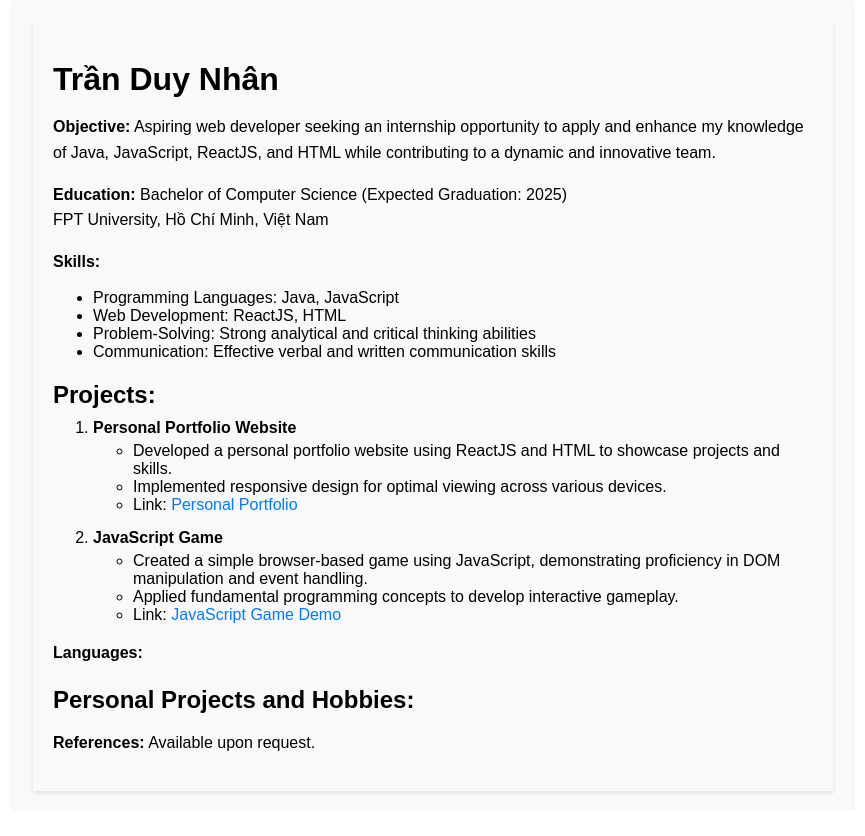
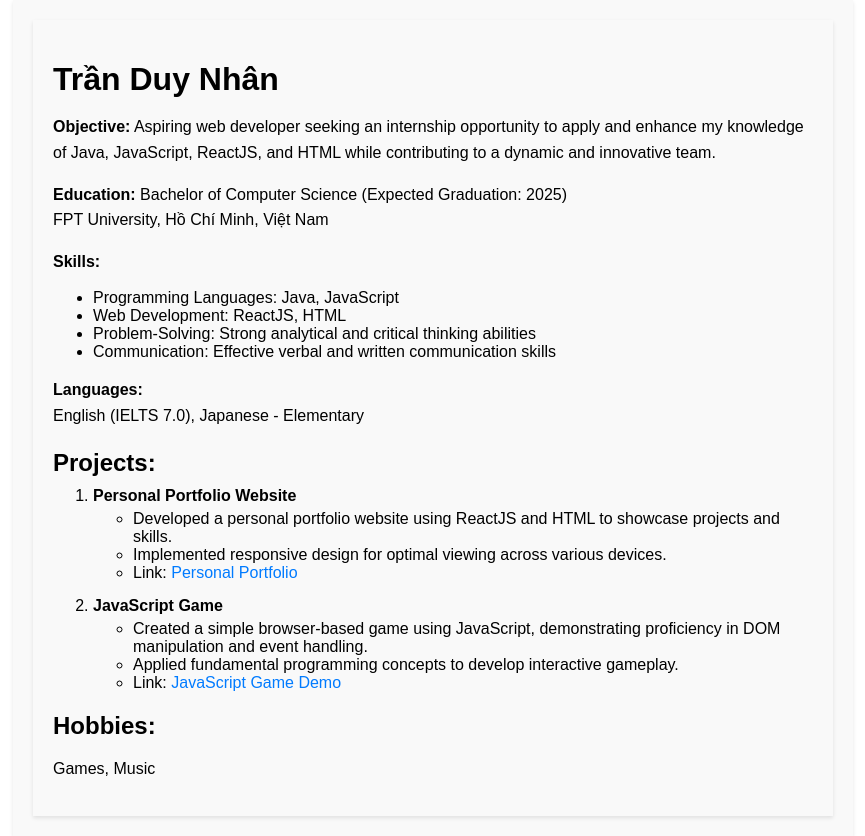
Before and after one commit to deadline-backup/demo-cv, a React (Create React App) app: page / in a window 1280 px wide. Shown: the whole page, without its empty margins (207-1072 px from the left). Before the commit the page ends 811 px from the top, so only its background shows below. Built offline with nearby package versions, Linux system fonts and the light colour scheme.

Commit message:
modified:   src/DemoProfile.jsx

```diff
--- a/src/DemoProfile.jsx
+++ b/src/DemoProfile.jsx
@@ -1,5 +1,4 @@
 import React from 'react';
-
 
 const DemoProfile = () => {
   return (
@@ -22,6 +21,11 @@ const DemoProfile = () => {
         <li>Problem-Solving: Strong analytical and critical thinking abilities</li>
         <li>Communication: Effective verbal and written communication skills</li>
       </ul>
+      <p>
+        <strong>Languages:</strong>
+        <br />
+        English (IELTS 7.0), Japanese - Elementary
+      </p>
       <h2>Projects:</h2>
       <ol>
         <li>
@@ -47,17 +51,9 @@ const DemoProfile = () => {
           </ul>
         </li>
       </ol>
+      <h2>Hobbies:</h2>
       <p>
-        <strong>Languages:</strong>
-        <br />
-        {/* Add any additional languages here if applicable */}
-      </p>
-      <h2>Personal Projects and Hobbies:</h2>
-      <p>
-        {/* Add any relevant personal coding projects or hobbies here, if applicable */}
-      </p>
-      <p>
-        <strong>References:</strong> Available upon request.
+        Games, Music
       </p>
     </div>
   );
```
